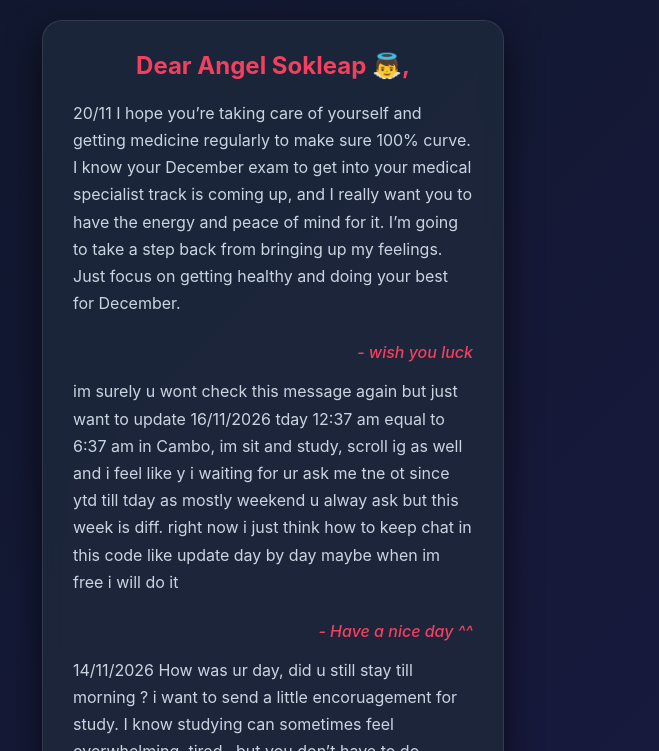
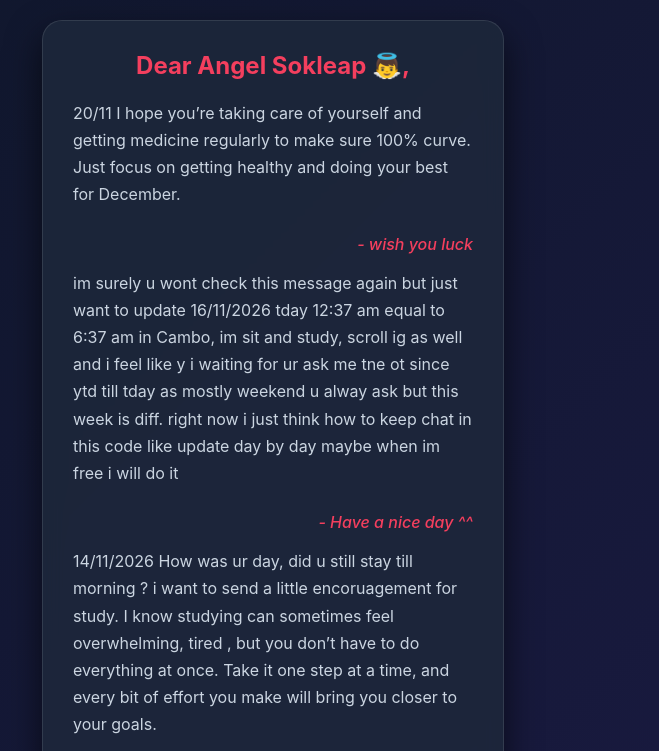
Before and after one commit to davinnok3-maker/for_angle, a plain HTML site: page index.html in a window 1280 px wide. Both pictures are taken after a click on the button "Open the Letter". Shown: the top 751 px of the page, without its empty margins (367-1026 px from the left). Drawn offline with Linux system fonts and the light colour scheme.

Commit message:
Update index.html

```diff
--- a/index.html
+++ b/index.html
@@ -95,7 +95,7 @@
         <div id="open-view" class="hidden">
             <h2>Dear Angel Sokleap 👼,</h2>
             <p>
-                20/11 I hope you’re taking care of yourself and getting medicine regularly to make sure 100% curve. I know your December exam to get into your medical specialist track is coming up, and I really want you to have the energy and peace of mind for it. I’m going to take a step back from bringing up my feelings. Just focus on getting healthy and doing your best for December.
+                20/11 I hope you’re taking care of yourself and getting medicine regularly to make sure 100% curve.  Just focus on getting healthy and doing your best for December.
             <div class="signature">- wish you luck  </div>
             <p>
             <p>
```
